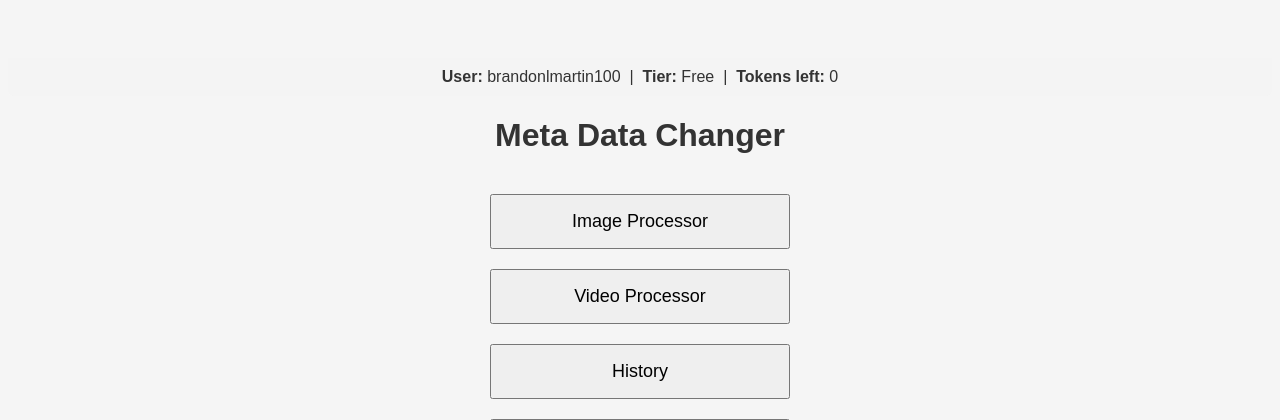
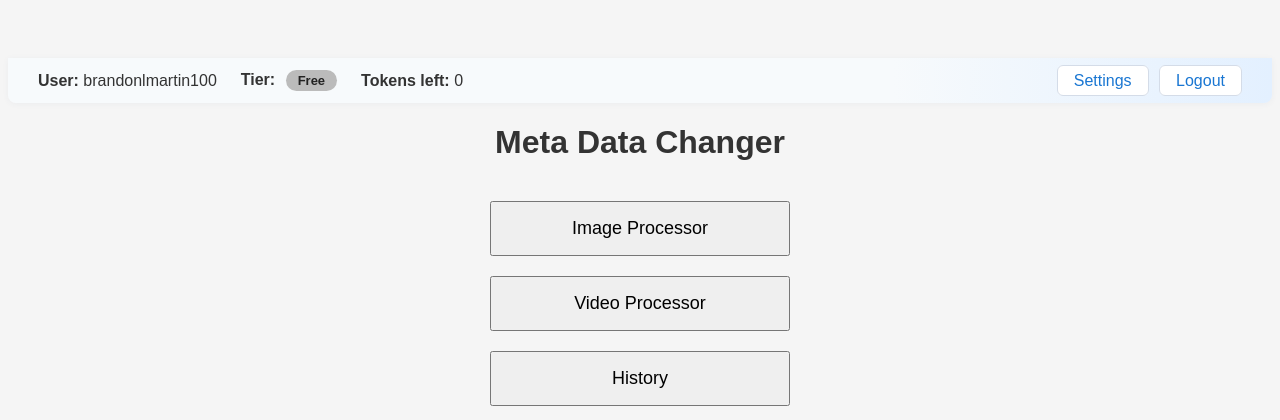
Before and after one commit to BrandonM01/METAMORPH, a Flask app: page / in a window 1280 px wide. Shown: the top 420 px of the page. Run offline with Flask 3, Linux system fonts and the light colour scheme; a user stored in the database is signed in.

Commit message:
Update base.html

```diff
--- a/templates/base.html
+++ b/templates/base.html
@@ -16,10 +16,64 @@ body {
 <body class="{% if current_user.is_authenticated and current_user.dark_mode_enabled %}dark-mode{% endif %}">
 
 {% if current_user.is_authenticated %}
-<div class="user-status-bar" style="padding: 10px 20px; background: #f4f4f4; font-size: 16px; margin-bottom: 7px; border-radius: 0 0 6px 6px;">
-    <b>User:</b> {{ current_user.username }} &nbsp;|&nbsp;
-    <b>Tier:</b> {{ current_user.plan|capitalize }} &nbsp;|&nbsp;
-    <b>Tokens left:</b> <span id="tokens-left">{{ current_user.tokens }}</span>
+<style>
+.user-status-bar {
+    display: flex;
+    align-items: center;
+    gap: 1.5em;
+    padding: 12px 30px;
+    background: linear-gradient(90deg, #f7fafc 70%, #e3f0ff 100%);
+    font-size: 16px;
+    margin-bottom: 12px;
+    border-radius: 0 0 8px 8px;
+    box-shadow: 0 1px 6px rgba(50,70,120,0.05);
+}
+.tier-badge {
+    display: inline-block;
+    font-size: 13px;
+    font-weight: 600;
+    padding: 3px 12px;
+    border-radius: 16px;
+    margin-left: 6px;
+    vertical-align: middle;
+}
+.tier-badge-free { background: #bbb; color: #222; }
+.tier-badge-pro { background: #1976d2; color: #fff; }
+.tier-badge-proplus { background: #9c27b0; color: #fff; }
+.user-actions a {
+    background: #fff;
+    border: 1px solid #d4dce8;
+    color: #1976d2;
+    border-radius: 6px;
+    padding: 6px 16px;
+    text-decoration: none;
+    font-weight: 500;
+    margin-left: 6px;
+    transition: background 0.18s, border 0.18s;
+}
+.user-actions a:hover {
+    background: #1976d2;
+    color: #fff;
+    border-color: #1976d2;
+}
+</style>
+<div class="user-status-bar">
+    <span><b>User:</b> {{ current_user.username }}</span>
+    <span>
+        <b>Tier:</b>
+        {% if current_user.plan == 'pro+' %}
+            <span class="tier-badge tier-badge-proplus">Pro+</span>
+        {% elif current_user.plan == 'pro' %}
+            <span class="tier-badge tier-badge-pro">Pro</span>
+        {% else %}
+            <span class="tier-badge tier-badge-free">Free</span>
+        {% endif %}
+    </span>
+    <span><b>Tokens left:</b> <span id="tokens-left">{{ current_user.tokens }}</span></span>
+    <span class="user-actions" style="margin-left:auto;">
+        <a href="{{ url_for('settings') }}">Settings</a>
+        <a href="{{ url_for('logout') }}">Logout</a>
+    </span>
 </div>
 {% endif %}
 
```
